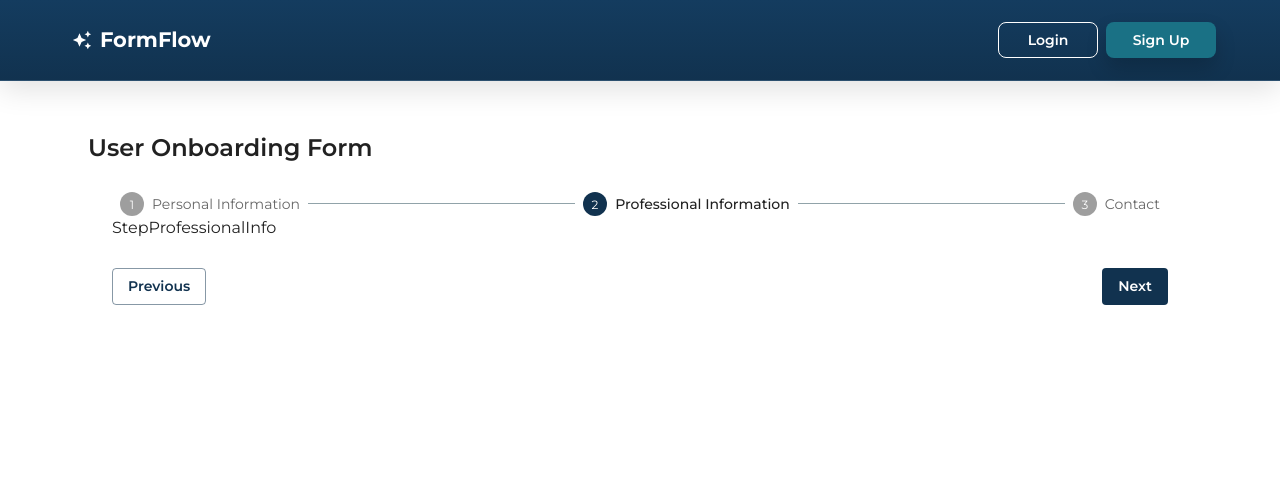
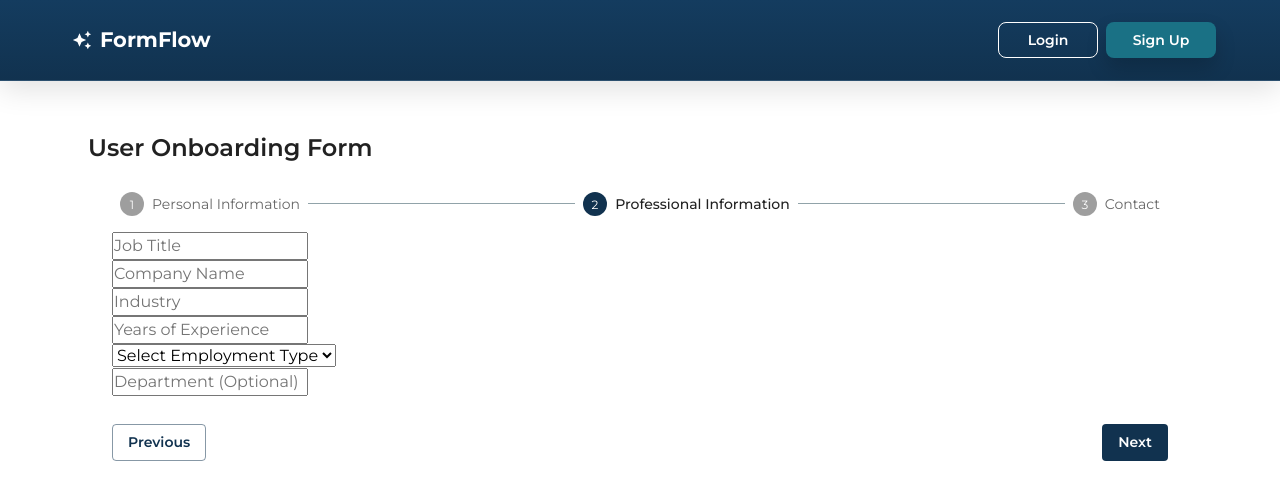
Before and after one commit to Sakshi-Halge/React-Form-Lib-TS, a React (Vite) app: page / in a window 1280 px wide. Both pictures are taken after a click on the button "Next". Shown: the top 500 px of the page. Built offline with nearby package versions, Linux system fonts and the light colour scheme.

Commit message:
Sample form with HTML inputs and individual steps contexts

```diff
--- a/src/features/user-onboarding/UserOnboardingWizard.tsx
+++ b/src/features/user-onboarding/UserOnboardingWizard.tsx
@@ -12,11 +12,14 @@ import Box from '@mui/material/Box'
 //Styles imports
 import { OnboardingWizardContainerStyles, OnboardingWizardControlsStyles } from './userOnboardingStyles';
 //Hook Form imports
-import { useForm } from 'react-hook-form';
+import { useForm, FormProvider } from 'react-hook-form';
 //Zod imports
 import { zodResolver } from '@hookform/resolvers/zod'
 //Form types/schemas imports
-import { OnboardingRegistrationValues, type OnboardingRegistrationSchema } from './schemas/onboarding.schema'
+import {
+  OnboardingRegistrationSchema,
+  type OnboardingRegistrationFormValuesType,
+} from './schemas/onboarding.schema'
 
 
 /*Onboarding steps components mapping */
@@ -28,12 +31,12 @@ const STEP_COMPONENTS: Record<OnboardingStepId, React.LazyExoticComponent<React.
 
 const UserOnboardingWizard = () => {
 
-  const { activeStepIndex, goToNextStep, goToPreviousStep} = useMultiStep({ steps: [...ONBOARDING_STEPS] });
-  const formMethods = useForm<OnboardingRegistrationSchema>({
-    resolver: zodResolver(OnboardingRegistrationValues),
+  const { activeStepIndex, goToNextStep, goToPreviousStep, isLastStep, isFirstStep} = useMultiStep({ steps: [...ONBOARDING_STEPS] });
+  const formMethods = useForm<OnboardingRegistrationFormValuesType >({
+    resolver: zodResolver(OnboardingRegistrationSchema),
   });
 
-  const { trigger, handleSubmit } = formMethods;
+  const { handleSubmit, getValues } = formMethods;
 
   const ActiveComponent = STEP_COMPONENTS[ONBOARDING_STEPS[activeStepIndex].id];
 
@@ -45,18 +48,32 @@ const UserOnboardingWizard = () => {
     goToNextStep();
   };
 
+  const onSubmit = () => {
+    console.log(getValues());
+  };
+
   return (
     <Container sx={OnboardingWizardContainerStyles}>
+      <FormProvider {...formMethods}>
+        <form onSubmit={handleSubmit(onSubmit)}>
           <MultiStep activeStepIndex={activeStepIndex} steps={ONBOARDING_STEPS} />
           <ActiveComponent />
           <Box sx={OnboardingWizardControlsStyles}>
-            <Button onClick={OnclickPrev} variant="outlined">
+              <Button type="button" onClick={OnclickPrev} disabled={isFirstStep} variant="outlined">
                   Previous
               </Button>
-            <Button onClick={OnclickNext} variant="contained">
+              {
+                isLastStep ? (
+                  <Button type="submit" variant="contained">
+                      Submit
+                  </Button>
+                ) : <Button type="button" onClick={OnclickNext} variant="contained">
                       Next
                   </Button>
+              }
           </Box>
+        </form>
+      </FormProvider>
     </Container>
   )
 }
--- a/src/features/user-onboarding/components/StepContact.tsx
+++ b/src/features/user-onboarding/components/StepContact.tsx
@@ -1,6 +1,45 @@
+import { useFormContext } from 'react-hook-form'
+import type { OnboardingRegistrationFormValuesType } from '../schemas/onboarding.schema'
+import Box from '@mui/material/Box'
+
 const StepContact = () => {
+  const { register, formState: { errors } } = useFormContext<OnboardingRegistrationFormValuesType>()
+
   return (
-    <div>StepContact</div>
+    <div>
+      <Box sx={{ marginTop: '16px' }}>
+        <input type="email" placeholder="Email" {...register('contactInfo.email')} />
+        {errors.contactInfo?.email && <span>{errors.contactInfo.email.message}</span>}
+      </Box>
+      <Box>
+        <input type="tel" placeholder="Phone" {...register('contactInfo.phone')} />
+        {errors.contactInfo?.phone && <span>{errors.contactInfo.phone.message}</span>}
+      </Box>
+      <Box>
+        <input type="text" placeholder="Address Line 1" {...register('contactInfo.addressLine1')} />
+        {errors.contactInfo?.addressLine1 && <span>{errors.contactInfo.addressLine1.message}</span>}
+      </Box>
+      <Box>
+        <input type="text" placeholder="Address Line 2 (Optional)" {...register('contactInfo.addressLine2')} />
+        {errors.contactInfo?.addressLine2 && <span>{errors.contactInfo.addressLine2.message}</span>}
+      </Box>
+      <Box>
+        <input type="text" placeholder="City" {...register('contactInfo.city')} />
+        {errors.contactInfo?.city && <span>{errors.contactInfo.city.message}</span>}
+      </Box>
+      <Box>
+        <input type="text" placeholder="State" {...register('contactInfo.state')} />
+        {errors.contactInfo?.state && <span>{errors.contactInfo.state.message}</span>}
+      </Box>
+      <Box>
+        <input type="text" placeholder="Postal Code" {...register('contactInfo.postalCode')} />
+        {errors.contactInfo?.postalCode && <span>{errors.contactInfo.postalCode.message}</span>}
+      </Box>
+      <Box>
+        <input type="text" placeholder="Country" {...register('contactInfo.country')} />
+        {errors.contactInfo?.country && <span>{errors.contactInfo.country.message}</span>}
+      </Box>
+    </div>
   )
 }
 
--- a/src/features/user-onboarding/components/StepPersonalInfo.tsx
+++ b/src/features/user-onboarding/components/StepPersonalInfo.tsx
@@ -1,6 +1,29 @@
+//RHF imports
+import { useFormContext } from 'react-hook-form'
+//Form types/schemas imports
+import type { OnboardingRegistrationFormValuesType } from '../schemas/onboarding.schema';
+//MUI imports
+import Box from '@mui/material/Box'
+
 const StepPersonalInfo = () => {
+
+  const { register, formState: { errors} } = useFormContext<OnboardingRegistrationFormValuesType>();
+
   return (
-    <div>StepPersonalInfo</div>
+    <div>
+      <Box sx={{ marginTop: '16px' }}>
+        <input type="text" placeholder="First Name" {...register('personalInfo.firstName')} />
+        {errors.personalInfo?.firstName && <span>{errors.personalInfo.firstName.message}</span>}
+      </Box>
+      <Box>
+        <input type="text" placeholder="Last Name" {...register('personalInfo.lastName')} />
+        {errors.personalInfo?.lastName && <span>{errors.personalInfo.lastName.message}</span>}
+      </Box>
+      <Box>
+        <input type="date" placeholder="Date of Birth" {...register('personalInfo.dateOfBirth')} />
+        {errors.personalInfo?.dateOfBirth && <span>{errors.personalInfo.dateOfBirth.message}</span>}
+      </Box>
+    </div>
   )
 }
 
--- a/src/features/user-onboarding/components/StepProfessionalInfo.tsx
+++ b/src/features/user-onboarding/components/StepProfessionalInfo.tsx
@@ -1,6 +1,54 @@
+import { useFormContext } from 'react-hook-form'
+import type { OnboardingRegistrationFormValuesType } from '../schemas/onboarding.schema'
+import Box from '@mui/material/Box'
+
 const StepProfessionalInfo = () => {
+  const { register, formState: { errors } } = useFormContext<OnboardingRegistrationFormValuesType>()
+
   return (
-    <div>StepProfessionalInfo</div>
+    <div>
+      <Box sx={{ marginTop: '16px' }}>
+        <input type="text" placeholder="Job Title" {...register('professionalInfo.jobTitle')} />
+        {errors.professionalInfo?.jobTitle && <span>{errors.professionalInfo.jobTitle.message}</span>}
+      </Box>
+      <Box>
+        <input type="text" placeholder="Company Name" {...register('professionalInfo.companyName')} />
+        {errors.professionalInfo?.companyName && <span>{errors.professionalInfo.companyName.message}</span>}
+      </Box>
+      <Box>
+        <input type="text" placeholder="Industry" {...register('professionalInfo.industry')} />
+        {errors.professionalInfo?.industry && <span>{errors.professionalInfo.industry.message}</span>}
+      </Box>
+      <Box>
+        <input
+          type="number"
+          placeholder="Years of Experience"
+          {...register('professionalInfo.yearsOfExperience', { valueAsNumber: true })}
+        />
+        {errors.professionalInfo?.yearsOfExperience && <span>{errors.professionalInfo.yearsOfExperience.message}</span>}
+      </Box>
+      <Box>
+        <select {...register('professionalInfo.employmentType')} defaultValue="">
+          <option value="" disabled>Select Employment Type</option>
+          <option value="Full-time">Full-time</option>
+          <option value="Part-time">Part-time</option>
+          <option value="Contract">Contract</option>
+          <option value="Freelance">Freelance</option>
+          <option value="Internship">Internship</option>
+        </select>
+        {errors.professionalInfo?.employmentType && <span>{errors.professionalInfo.employmentType.message}</span>}
+      </Box>
+      <Box>
+        <input
+          type="text"
+          placeholder="Department (Optional)"
+          {...register('professionalInfo.department', {
+            setValueAs: (value: string) => value.trim() || undefined,
+          })}
+        />
+        {errors.professionalInfo?.department && <span>{errors.professionalInfo.department.message}</span>}
+      </Box>
+    </div>
   )
 }
 
--- a/src/features/user-onboarding/schemas/onboarding.schema.ts
+++ b/src/features/user-onboarding/schemas/onboarding.schema.ts
@@ -9,7 +9,7 @@ const genderValues = GENDER_OPTIONS.map((option) => option.value) as [string, ..
 const nationalityValues = NATIONALITY_OPTIONS.map((option) => option.value) as [string, ...string[]]
 
 
-export const PersonalInfoValues = z.object({
+export const PersonalInfoSchema = z.object({
   firstName: z
     .string()
     .trim()
@@ -37,7 +37,7 @@ export const PersonalInfoValues = z.object({
   }),
 })
 
-export const ProfessionalInfoValues = z.object({
+export const ProfessionalInfoSchema = z.object({
   jobTitle: z
     .string()
     .trim()
@@ -64,7 +64,7 @@ export const ProfessionalInfoValues = z.object({
   department: z.string().trim().min(2, 'Department is required').optional(),
 })
 
-export const ContactInfoValues = z.object({
+export const ContactInfoSchema = z.object({
   email: z.string().trim().min(1, 'Email is required').email('Please enter a valid email address'),
   phone: z
     .string()
@@ -79,13 +79,11 @@ export const ContactInfoValues = z.object({
   country: z.string().trim().min(2, 'Country is required').max(100),
 })
 
-export const OnboardingRegistrationValues = z.object({
-  personalInfo: PersonalInfoValues,
-  professionalInfo: ProfessionalInfoValues,
-  contactInfo: ContactInfoValues,
+export const OnboardingRegistrationSchema = z.object({
+  personalInfo: PersonalInfoSchema,
+  professionalInfo: ProfessionalInfoSchema,
+  contactInfo: ContactInfoSchema,
 })
 
-export type PersonalInfoSchema = z.infer<typeof PersonalInfoValues>
-export type ProfessionalInfoSchema = z.infer<typeof ProfessionalInfoValues>
-export type ContactInfoSchema = z.infer<typeof ContactInfoValues>
-export type OnboardingRegistrationSchema = z.infer<typeof OnboardingRegistrationValues>
+
+export type OnboardingRegistrationFormValuesType = z.infer<typeof OnboardingRegistrationSchema>
```
Lines whose indentation alone changed are shown as unchanged.
